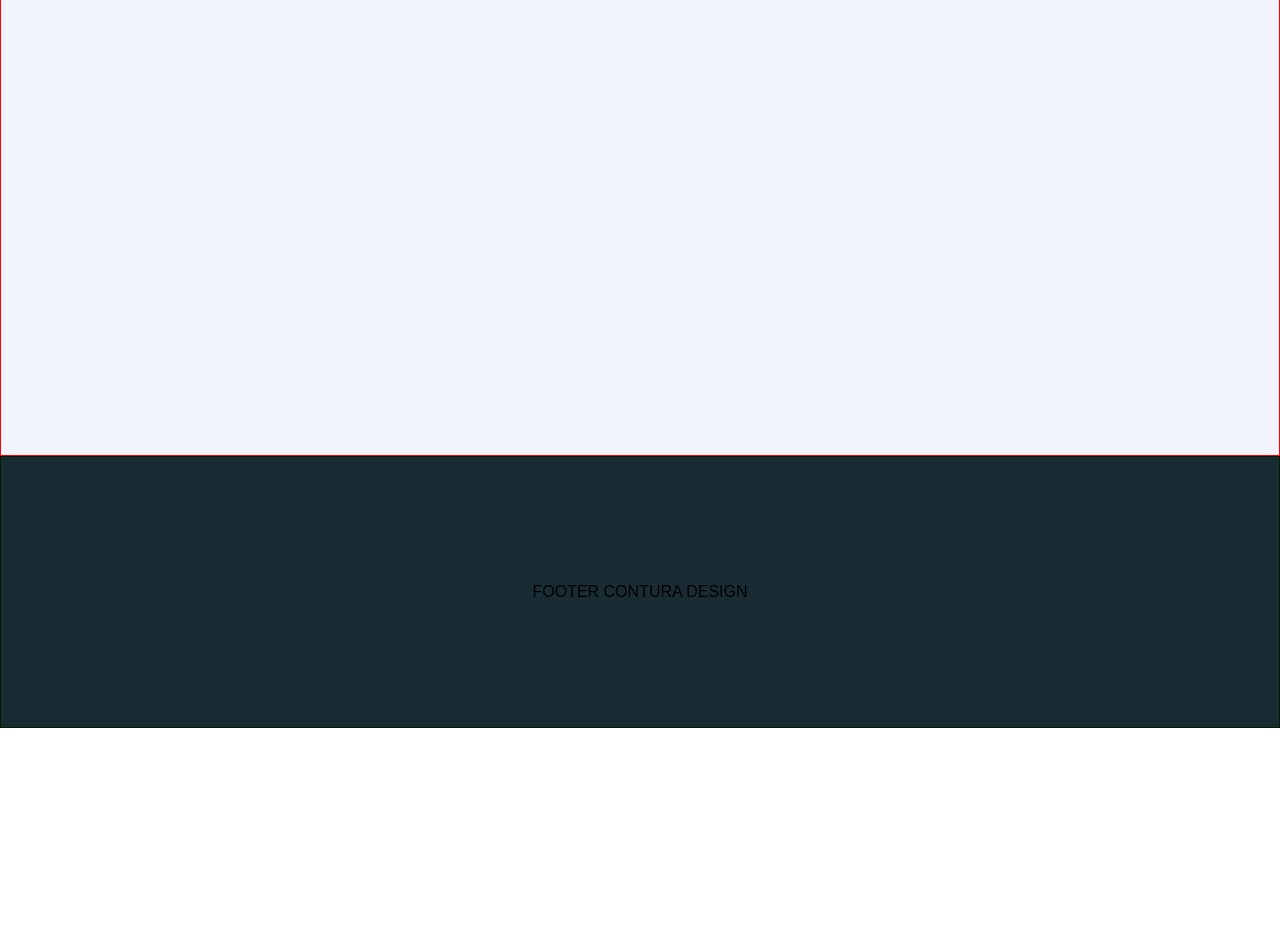
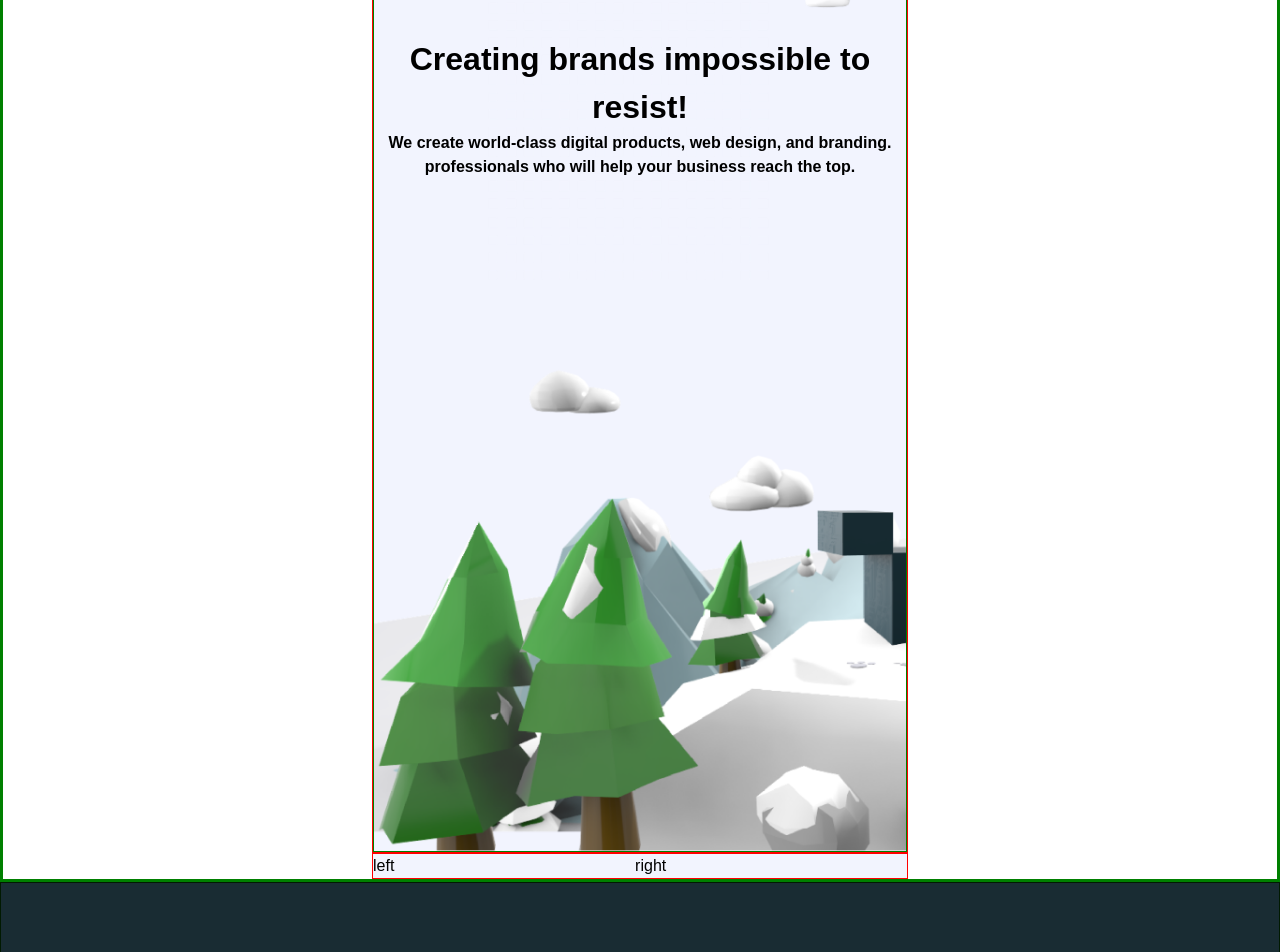
Before and after one commit to ivanbkovacevic/contura-desing-website2, a Next.js app: page / in a window 1280 px wide. Shown: the part 140-1092 px from the top of the page. Before the commit the page ends 868 px from the top, so only its background shows below. Built offline with nearby package versions, Linux system fonts and the light colour scheme.

Commit message:
hero aand second section

```diff
--- /dev/null
+++ b/components/Home/DesignStrategySection/DesignStrategySection.module.scss
@@ -0,0 +1,14 @@
+@import '../../../styles/variables';
+
+.wrapper {
+    border: 1px solid red;
+    display: flex;
+
+    .leftWrapper {
+        flex-grow: 1;
+    }
+    .rightWrapper {
+        flex-grow: 1;
+    }
+
+}
--- /dev/null
+++ b/components/Home/DesignStrategySection/DesignStrategySection.tsx
@@ -0,0 +1,17 @@
+import React from 'react';
+import style from './DesignStrategySection.module.scss'
+
+const DesignStrategySection:React.FC = ({}) => {
+  return (
+    <div className={style.wrapper}>
+        <div className={style.leftWrapper}>
+          left
+        </div>
+        <div className={style.rightWrapper}>
+          right
+        </div>
+    </div>
+  );
+};
+
+export default DesignStrategySection;
--- a/components/Home/HeroSection/HeroSection.module.scss
+++ b/components/Home/HeroSection/HeroSection.module.scss
@@ -1,6 +1,21 @@
 @import '../../../styles/variables';
 
 .wrapper {
-    min-height: 500px;
     border: 1px solid red;
+    height: 92rem;
+    .centralPart {
+        width: 100%;
+        height: 100%;
+        border: 1px solid green;
+        margin: 0 auto;
+        text-align: center;
+        background-image: url('/assets/images/homePageHeroSection.png');
+        background-repeat: no-repeat;
+        background-size: cover;
+
+        .headingWrappr {
+            margin: 0 auto;
+            padding-top: 10rem;
+        }
+    }
 }
--- a/components/Home/HeroSection/HeroSection.tsx
+++ b/components/Home/HeroSection/HeroSection.tsx
@@ -8,8 +8,12 @@ interface HeroSectionProps {
 const HeroSection:React.FC<HeroSectionProps> = ({some}) => {
   return (
     <div className={style.wrapper}>
-      <h1>HeroSection!</h1>
-      <p></p>
+        <div className={style.centralPart}>
+            <div className={style.headingWrappr}>
+                <h1>Creating brands impossible to resist!</h1>
+                <h4>We create world-class digital products, web design, and branding. professionals who will help your business reach the top.</h4>
+            </div>
+        </div>
     </div>
   );
 };
--- a/components/Home/Home.tsx
+++ b/components/Home/Home.tsx
@@ -1,6 +1,7 @@
 import React from 'react';
 import style from './Home.module.scss'
 import HeroSection from './HeroSection/HeroSection';
+import DesignStrategySection from './DesignStrategySection/DesignStrategySection';
 
 interface HomeProps {
     some?: string;
@@ -10,6 +11,7 @@ const Home = ({some}:HomeProps) => {
   return (
     <div className={style.wrapper}>
         <HeroSection />
+        <DesignStrategySection />
     </div>
   );
 };
--- a/components/Layout/Layout.module.scss
+++ b/components/Layout/Layout.module.scss
@@ -1,7 +1,8 @@
 .wrapper {
-    border: 1px solid red;
 
     main {
         min-height: 80vh;
+        padding: 0 36.9rem;
+        border: 3px solid green;
     }
 }
--- a/components/Layout/Layout.tsx
+++ b/components/Layout/Layout.tsx
@@ -2,6 +2,8 @@ import React, { ReactNode } from 'react'
 import Head from 'next/head'
 import Header from './Header'
 import Footer from './Footer'
+import style from './Layout.module.scss'
+
 
 type Props = {
   children?: ReactNode
@@ -9,14 +11,16 @@ type Props = {
 }
 
 const Layout = ({ children, title = 'Contura Design' }: Props) => (
-  <div>
+  <div className={style.wrapper}>
     <Head>
       <title>{title}</title>
       <meta charSet="utf-8" />
       <meta name="viewport" content="initial-scale=1.0, width=device-width" />
     </Head>
    <Header />
-    {children}
+   <main>
+     {children}
+   </main>
    <Footer />
   </div>
 )
--- /dev/null
+++ b/styles/_fonts.scss
@@ -0,0 +1,6 @@
+@font-face {
+    font-family: 'Roboto-Black';
+    font-style: normal;
+    font-weight: 900;
+  //  src: url('../public/assets/fonts/roboto/Roboto-Black.ttf');
+}
--- a/styles/_variables.scss
+++ b/styles/_variables.scss
@@ -5,4 +5,5 @@ $aboutPageBcgColor: purple;
 $workPageBcgColor: lightgreen;
 $headerBcgColor: #F2F4FE;
 $footerBcgColor: #192C33;
-;
+
+$font-regular: 'White', sans-serif;
--- a/styles/globals.css
+++ b/styles/globals.css
@@ -27,6 +27,9 @@ dd {
   padding: 0;
 }
 
+html {
+  font-size: 62.5%;
+}
 /* Set default font size and family */
 body {
   font-size: 16px;
```
Also changed, not shown: public/assets/images/homePageHeroSection.png (added).
